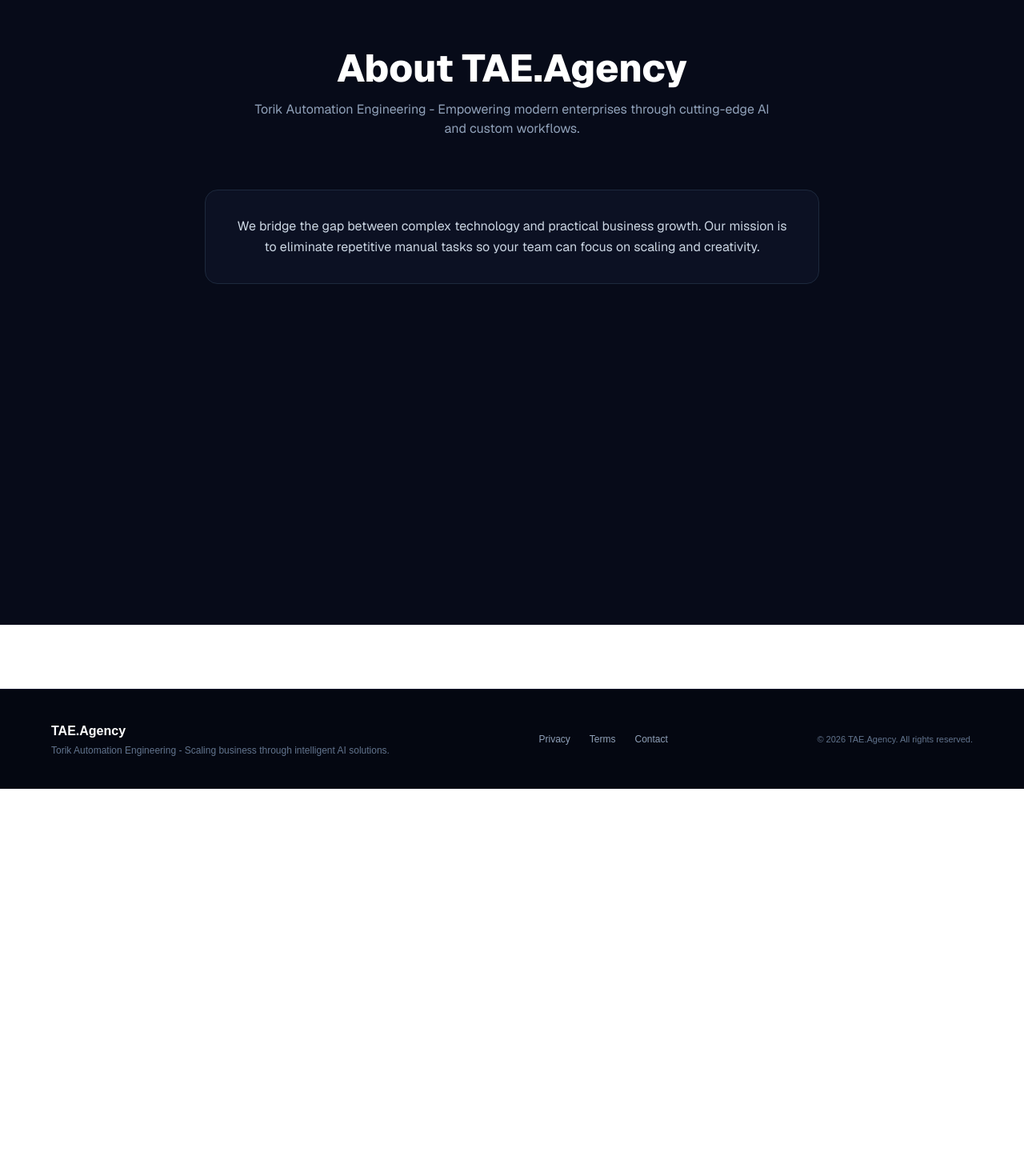
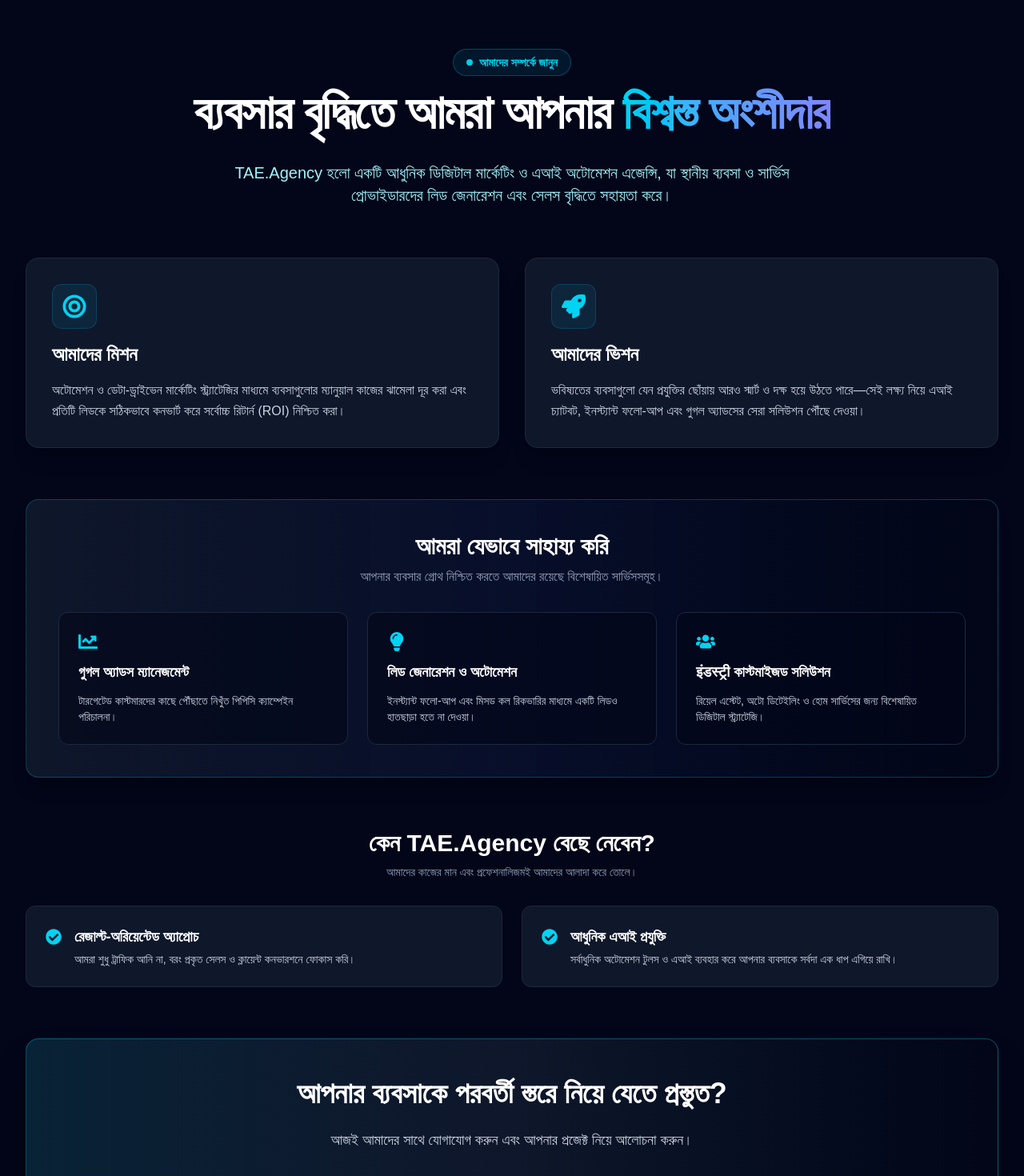
Before and after one commit to torikinsights-wq/tae-agency, a Next.js app: page /about in a window 1280 px wide. Shown: the part 100-1570 px from the top of the page at 80% size. Before the commit the page ends 1086 px from the top, so only its background shows below. Built offline with nearby package versions, Linux system fonts and the light colour scheme.

Commit message:
Add About page

```diff
--- a/app/about/page.tsx
+++ b/app/about/page.tsx
@@ -1,33 +1,176 @@
 "use client";
-
-import { useLanguage } from "../context/LanguageContext";
+import React, { useState, useEffect } from "react";
+import Link from "next/link";
+import {
+  FaRocket, FaBullseye, FaHandshake, FaCheckCircle,
+  FaLightbulb, FaChartLine, FaShieldAlt, FaUsers
+} from "react-icons/fa";
 
 export default function AboutPage() {
-  const { t } = useLanguage();
+  const [isBangla, setIsBangla] = useState(true);
+
+  useEffect(() => {
+    const checkLanguage = () => {
+      const savedLang = localStorage.getItem("language");
+      if (savedLang === "en") {
+        setIsBangla(false);
+      } else {
+        setIsBangla(true);
+      }
+    };
+
+    checkLanguage();
+    const interval = setInterval(checkLanguage, 500);
+    return () => clearInterval(interval);
+  }, []);
 
   return (
-    <main className="min-h-screen bg-[#070B19] text-white font-sans">
-      <div className="max-w-7xl mx-auto px-6 py-20">
-        <div className="text-center max-w-2xl mx-auto mb-16">
-          <h1 className="text-4xl sm:text-5xl font-extrabold mb-4">
-            {t("About TAE.Agency", "TAE.Agency সম্পর্কে")}
+    <div className="min-h-screen bg-slate-950 text-slate-100 py-12 px-4 sm:px-6 lg:px-8">
+      <div className="max-w-7xl mx-auto space-y-16">
+
+        {/* Header Section */}
+        <div className="text-center space-y-6 pt-8">
+          <div className="inline-flex items-center gap-2 px-4 py-1.5 rounded-full bg-cyan-500/10 border border-cyan-500/30 text-cyan-400 text-xs sm:text-sm font-semibold mb-2">
+            <span className="w-2 h-2 rounded-full bg-cyan-400 animate-pulse"></span>
+            {isBangla ? "আমাদের সম্পর্কে জানুন" : "About TAE.Agency"}
+          </div>
+
+          <h1 className="text-4xl sm:text-6xl font-extrabold tracking-tight text-white leading-tight">
+            {isBangla ? (
+              <>ব্যবসার বৃদ্ধিতে আমরা আপনার <span className="bg-gradient-to-r from-cyan-400 via-blue-400 to-indigo-400 bg-clip-text text-transparent">বিশ্বস্ত অংশীদার</span></>
+            ) : (
+              <>Your Trusted Partner in <span className="bg-gradient-to-r from-cyan-400 via-blue-400 to-indigo-400 bg-clip-text text-transparent">Business Growth</span></>
+            )}
           </h1>
-          <p className="text-slate-400 text-sm sm:text-base">
-            {t(
-              "Torik Automation Engineering - Empowering modern enterprises through cutting-edge AI and custom workflows.",
-              "তরিক অটোমেশন ইঞ্জিনিয়ারিং - অত্যাধুনিক এআই এবং কাস্টম ওয়ার্কফ্লোর মাধ্যমে আধুনিক এন্টারপ্রাইজগুলোকে শক্তিশালী করা।"
-            )}
+
+          <p className="text-xl text-cyan-200 font-medium max-w-3xl mx-auto">
+            {isBangla
+              ? "TAE.Agency হলো একটি আধুনিক ডিজিটাল মার্কেটিং ও এআই অটোমেশন এজেন্সি, যা স্থানীয় ব্যবসা ও সার্ভিস প্রোভাইডারদের লিড জেনারেশন এবং সেলস বৃদ্ধিতে সহায়তা করে।"
+              : "TAE.Agency is a modern digital marketing and AI automation agency helping local businesses and service providers scale lead generation and sales."}
           </p>
         </div>
-        <div className="p-8 rounded-2xl bg-slate-900/60 border border-slate-800 max-w-3xl mx-auto text-slate-300 leading-relaxed text-center">
-          <p>
-            {t(
-              "We bridge the gap between complex technology and practical business growth. Our mission is to eliminate repetitive manual tasks so your team can focus on scaling and creativity.",
-              "আমরা জটিল প্রযুক্তি এবং বাস্তব ব্যবসায়িক প্রবৃদ্ধির মধ্যে সেতুবন্ধন তৈরি করি। আমাদের লক্ষ্য হলো পুনরাবৃত্তিমূলক ম্যানুয়াল কাজগুলো দূর করা, যাতে আপনার টিম ব্যবসার পরিধি বাড়ানো এবং সৃষ্টিশীল কাজে মনোনিবেশ করতে পারে।"
-            )}
+
+        {/* Mission & Vision Section */}
+        <div className="grid grid-cols-1 md:grid-cols-2 gap-8">
+          <div className="bg-slate-900 border border-slate-800 rounded-2xl p-8 space-y-4 shadow-xl">
+            <div className="text-cyan-400 text-3xl p-3 bg-cyan-500/10 w-fit rounded-xl border border-cyan-500/20">
+              <FaBullseye />
+            </div>
+            <h3 className="text-2xl font-bold text-white">
+              {isBangla ? "আমাদের মিশন" : "Our Mission"}
+            </h3>
+            <p className="text-slate-300 leading-relaxed text-base">
+              {isBangla
+                ? "অটোমেশন ও ডেটা-ড্রাইভেন মার্কেটিং স্ট্র্যাটেজির মাধ্যমে ব্যবসাগুলোর ম্যানুয়াল কাজের ঝামেলা দূর করা এবং প্রতিটি লিডকে সঠিকভাবে কনভার্ট করে সর্বোচ্চ রিটার্ন (ROI) নিশ্চিত করা।"
+                : "To eliminate manual hurdles for businesses through automation and data-driven marketing strategies, ensuring maximum ROI by effectively converting every lead."}
+            </p>
+          </div>
+
+          <div className="bg-slate-900 border border-slate-800 rounded-2xl p-8 space-y-4 shadow-xl">
+            <div className="text-cyan-400 text-3xl p-3 bg-cyan-500/10 w-fit rounded-xl border border-cyan-500/20">
+              <FaRocket />
+            </div>
+            <h3 className="text-2xl font-bold text-white">
+              {isBangla ? "আমাদের ভিশন" : "Our Vision"}
+            </h3>
+            <p className="text-slate-300 leading-relaxed text-base">
+              {isBangla
+                ? "ভবিষ্যতের ব্যবসাগুলো যেন প্রযুক্তির ছোঁয়ায় আরও স্মার্ট ও দক্ষ হয়ে উঠতে পারে—সেই লক্ষ্য নিয়ে এআই চ্যাটবট, ইনস্ট্যান্ট ফলো-আপ এবং গুগল অ্যাডসের সেরা সলিউশন পৌঁছে দেওয়া।"
+                : "To empower future businesses to be smarter and more efficient through cutting-edge AI chatbots, instant follow-ups, and top-tier Google Ads solutions."}
+            </p>
+          </div>
+        </div>
+
+        {/* What We Do Section */}
+        <div className="bg-gradient-to-r from-slate-900 via-blue-950/30 to-slate-950 border border-cyan-500/30 rounded-2xl p-8 sm:p-10 space-y-8 shadow-xl">
+          <div className="text-center space-y-2">
+            <h2 className="text-3xl font-bold text-white">
+              {isBangla ? "আমরা যেভাবে সাহায্য করি" : "How We Help Your Business"}
+            </h2>
+            <p className="text-slate-400 text-sm sm:text-base">
+              {isBangla ? "আপনার ব্যবসার গ্রোথ নিশ্চিত করতে আমাদের রয়েছে বিশেষায়িত সার্ভিসসমূহ।" : "Specialized services to ensure your business growth."}
+            </p>
+          </div>
+
+          <div className="grid grid-cols-1 sm:grid-cols-2 lg:grid-cols-3 gap-6">
+            <div className="bg-slate-950/60 border border-slate-800 p-6 rounded-xl space-y-3">
+              <div className="text-cyan-400 text-2xl"><FaChartLine /></div>
+              <h4 className="text-lg font-bold text-white">{isBangla ? "গুগল অ্যাডস ম্যানেজমেন্ট" : "Google Ads Management"}</h4>
+              <p className="text-slate-300 text-sm">
+                {isBangla ? "টারগেটেড কাস্টমারদের কাছে পৌঁছাতে নিখুঁত পিপিসি ক্যাম্পেইন পরিচালনা।" : "Running precise PPC campaigns to reach target customers effectively."}
+              </p>
+            </div>
+
+            <div className="bg-slate-950/60 border border-slate-800 p-6 rounded-xl space-y-3">
+              <div className="text-cyan-400 text-2xl"><FaLightbulb /></div>
+              <h4 className="text-lg font-bold text-white">{isBangla ? "লিড জেনারেশন ও অটোমেশন" : "Lead Gen & Automation"}</h4>
+              <p className="text-slate-300 text-sm">
+                {isBangla ? "ইনস্ট্যান্ট ফলো-আপ এবং মিসড কল রিকভারির মাধ্যমে একটি লিডও হাতছাড়া হতে না দেওয়া।" : "Ensuring zero missed leads through instant follow-ups and missed call recovery."}
+              </p>
+            </div>
+
+            <div className="bg-slate-950/60 border border-slate-800 p-6 rounded-xl space-y-3">
+              <div className="text-cyan-400 text-2xl"><FaUsers /></div>
+              <h4 className="text-lg font-bold text-white">{isBangla ? "इंडस्ट्री কাস্টমাইজড সলিউশন" : "Industry Solutions"}</h4>
+              <p className="text-slate-300 text-sm">
+                {isBangla ? "রিয়েল এস্টেট, অটো ডিটেইলিং ও হোম সার্ভিসের জন্য বিশেষায়িত ডিজিটাল স্ট্র্যাটেজি।" : "Tailored digital strategies for real estate, auto detailing, and home services."}
+              </p>
+            </div>
+          </div>
+        </div>
+
+        {/* Why Choose Us */}
+        <div className="space-y-8">
+          <div className="text-center space-y-2">
+            <h2 className="text-3xl font-bold text-white">
+              {isBangla ? "কেন TAE.Agency বেছে নেবেন?" : "Why Choose TAE.Agency?"}
+            </h2>
+            <p className="text-slate-400 text-sm">
+              {isBangla ? "আমাদের কাজের মান এবং প্রফেশনালিজমই আমাদের আলাদা করে তোলে।" : "What sets us apart in the digital landscape."}
+            </p>
+          </div>
+
+          <div className="grid grid-cols-1 md:grid-cols-2 gap-6">
+            <div className="flex items-start gap-4 bg-slate-900 border border-slate-800 p-6 rounded-xl">
+              <FaCheckCircle className="text-cyan-400 text-xl mt-1 shrink-0" />
+              <div>
+                <h4 className="text-lg font-bold text-white mb-1">{isBangla ? "রেজাল্ট-অরিয়েন্টেড অ্যাপ্রোচ" : "Result-Oriented Approach"}</h4>
+                <p className="text-slate-300 text-sm">{isBangla ? "আমরা শুধু ট্রাফিক আনি না, বরং প্রকৃত সেলস ও ক্লায়েন্ট কনভারশনে ফোকাস করি।" : "We focus on actual sales and client conversion, not just traffic."}</p>
+              </div>
+            </div>
+
+            <div className="flex items-start gap-4 bg-slate-900 border border-slate-800 p-6 rounded-xl">
+              <FaCheckCircle className="text-cyan-400 text-xl mt-1 shrink-0" />
+              <div>
+                <h4 className="text-lg font-bold text-white mb-1">{isBangla ? "আধুনিক এআই প্রযুক্তি" : "Modern AI Technology"}</h4>
+                <p className="text-slate-300 text-sm">{isBangla ? "সর্বাধুনিক অটোমেশন টুলস ও এআই ব্যবহার করে আপনার ব্যবসাকে সর্বদা এক ধাপ এগিয়ে রাখি।" : "Keeping your business ahead using cutting-edge automation tools and AI."}</p>
+              </div>
+            </div>
+          </div>
+        </div>
+
+        {/* Call to Action Section */}
+        <div className="bg-gradient-to-r from-cyan-900/40 via-slate-900 to-slate-950 border border-cyan-500/40 rounded-2xl p-8 sm:p-12 text-center space-y-6 shadow-2xl">
+          <h2 className="text-3xl sm:text-4xl font-extrabold text-white">
+            {isBangla ? "আপনার ব্যবসাকে পরবর্তী স্তরে নিয়ে যেতে প্রস্তুত?" : "Ready to take your business to the next level?"}
+          </h2>
+          <p className="text-slate-300 max-w-2xl mx-auto text-base sm:text-lg">
+            {isBangla
+              ? "আজই আমাদের সাথে যোগাযোগ করুন এবং আপনার প্রজেক্ট নিয়ে আলোচনা করুন।"
+              : "Contact us today and let's discuss your project."}
           </p>
+
+          <div className="flex justify-center pt-4">
+            <Link
+              href="/contact"
+              className="bg-cyan-500 hover:bg-cyan-400 text-slate-950 font-bold px-8 py-4 rounded-xl shadow-lg shadow-cyan-500/20 transition duration-300 text-center"
+            >
+              {isBangla ? "যোগাযোগ করুন" : "Get in Touch"}
+            </Link>
+          </div>
         </div>
+
       </div>
-    </main>
+    </div>
   );
 }
```
